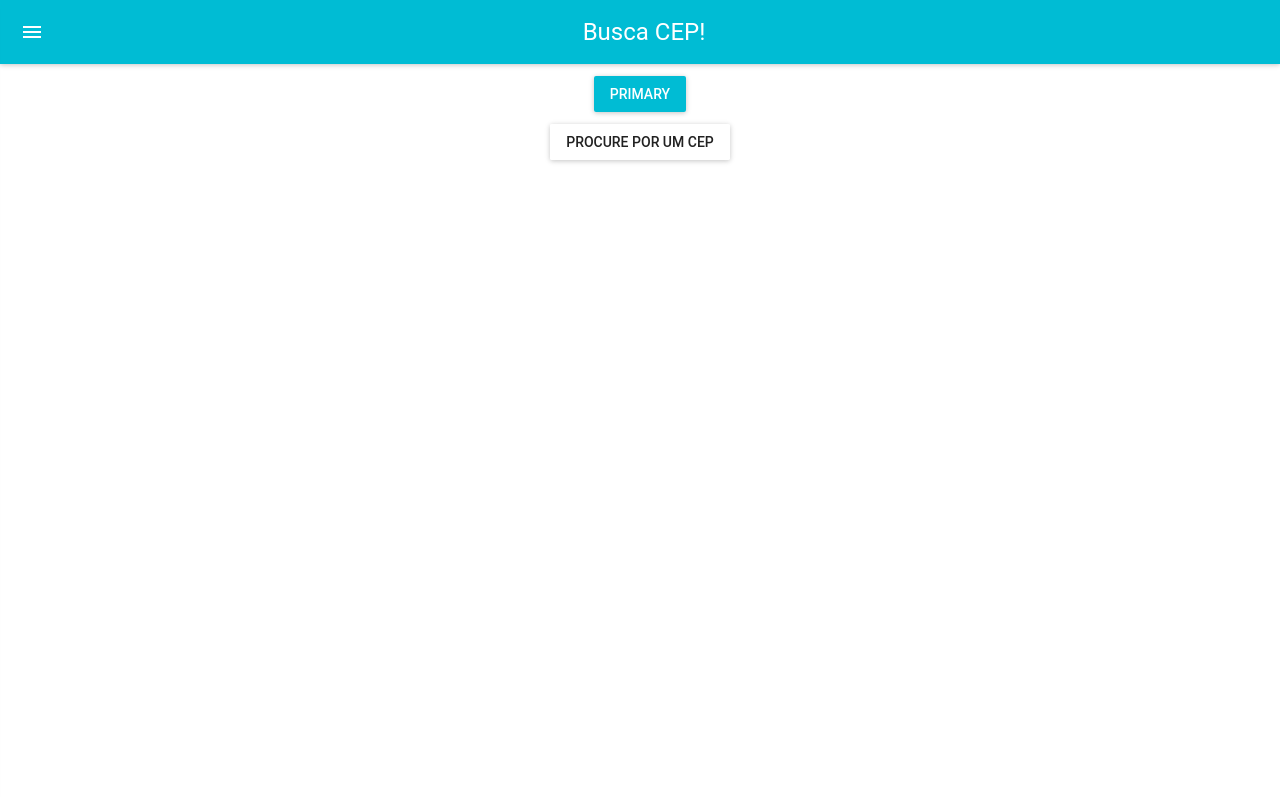
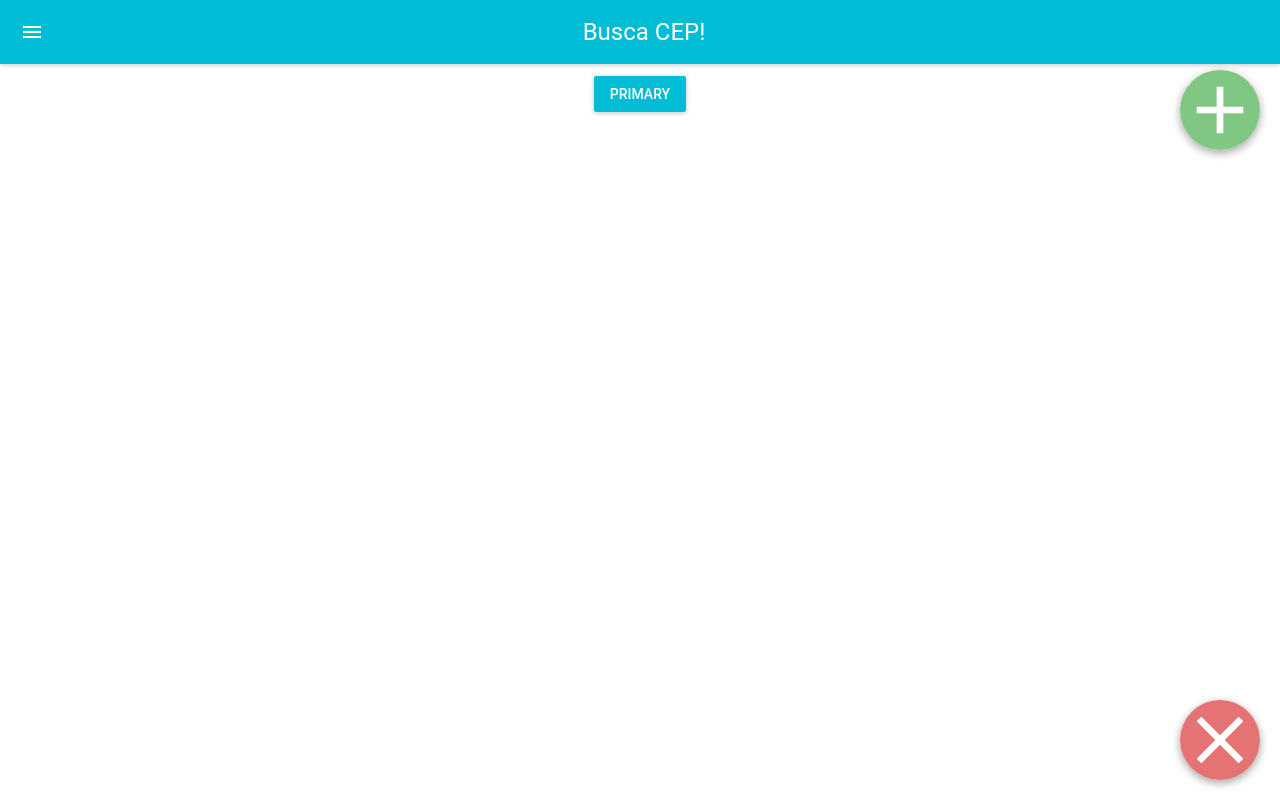
Before and after one commit to Ryuuki941/cep-busca, a React (Create React App) app: page / in a window 1280 px wide. Built offline with nearby package versions, Linux system fonts and the light colour scheme; what react-tap-event-plugin would draw is missing.

Commit message:
Botoes e verifica o CEP

```diff
--- a/src/components/Header/Header.jsx
+++ b/src/components/Header/Header.jsx
@@ -3,7 +3,7 @@ import React, { Component } from 'react';
 import Drawer from 'material-ui/Drawer';
 import MenuItem from 'material-ui/MenuItem';
 import RaisedButton from 'material-ui/RaisedButton';
-import Variable from '../Variable/Variable'
+import Variable from '../Store/Variable'
 import injectTapEventPlugin from 'react-tap-event-plugin';
 injectTapEventPlugin();
 
--- a/src/components/SearchNAdd/SearchNAdd.jsx
+++ b/src/components/SearchNAdd/SearchNAdd.jsx
@@ -3,7 +3,39 @@ import Dialog from 'material-ui/Dialog';
 import FlatButton from 'material-ui/FlatButton';
 import RaisedButton from 'material-ui/RaisedButton';
 import TextField from 'material-ui/TextField';
-import Variable from '../Variable/Variable'
+import Variable from '../Store/Variable';
+import FloatingActionButton from 'material-ui/FloatingActionButton';
+import ContentAdd from 'material-ui/svg-icons/content/add';
+import ContentRemove from 'material-ui/svg-icons/content/clear';
+import { green300, red300 } from 'material-ui/styles/colors';
+
+const style1 = {
+  margin: 0,
+  top: 70,
+  right: 20,
+  bottom: 'auto',
+  left: 'auto',
+  position: 'fixed',
+};
+
+const style2 = {
+    margin: 0,
+    top: 'auto',
+    right: 20,
+    bottom: 20,
+    left: 'auto',
+    position: 'fixed',
+  };
+
+const myStyle1 = {
+    height: 80,
+    width: 80,
+};
+const myStyle2 = {
+    height: 80,
+    width: 80,
+};
+
 
 
 const customContentStyle = {
@@ -18,11 +50,11 @@ Variable.CEP = document.getElementsByName('CEP');
     open: false,
   };
 
+
+
   handleOpen = () => {
     this.setState({open: true});
   };
-
-
 
   handleCloseSearch = () => {
     this.setState({open: false});
@@ -33,17 +65,31 @@ Variable.CEP = document.getElementsByName('CEP');
     this.setState({open: false});
   };
 
-
-
-
+  onChange(event) {
+    if (event.target.value.length != 8) {
+      this.setState({ errorText: 'Digite apenas 8 Digitos ' })
+    }
+    else if (isNaN(event.target.value) == true) {
+        this.setState({ errorText: 'Por favor coloque apenas numeros' })
+      //desabilitar o 'procure'
+    }else if (event.target.value.replace(/\s/g,"") == '') {
+        this.setState({ errorText: 'Por favor coloque apenas numeros' })
+      //desabilitar o 'procure'
+    }else {
+      this.setState({ errorText: '' })
+      //abilitar o 'procure'
+    }
+  }
   render() {
     const actions = [
       <FlatButton
+        className="Cancelar"
         label="Cancelar"
         primary={true}
         onClick={this.handleCloseNormal}
       />,
       <FlatButton
+        className="Procure"
         label="Procure"
         primary={true}
         onClick={this.handleCloseSearch}
@@ -52,7 +98,23 @@ Variable.CEP = document.getElementsByName('CEP');
 
     return (
       <div>
-        <RaisedButton label="Procure por um CEP" onClick={this.handleOpen} />
+        <FloatingActionButton
+            id="add"
+            style={style1}
+            onClick={this.handleOpen}
+            backgroundColor= {green300}
+            iconStyle={ myStyle1 }
+        >
+            <ContentAdd />
+        </FloatingActionButton>
+        <FloatingActionButton
+            id="delete"
+            style={style2}
+            backgroundColor= {red300}
+            iconStyle={ myStyle2 }
+        >
+            <ContentRemove />
+        </FloatingActionButton>
         <Dialog
           title="Procure por um CEP"
           actions={actions}
@@ -65,6 +127,8 @@ Variable.CEP = document.getElementsByName('CEP');
            label="CEP"
            floatingLabelText="Digite um CEP"
            value = {this.textFieldValue}
+           errorText= {this.state.errorText}
+           onChange={this.onChange.bind(this)}
            />
         </Dialog>
       </div>
--- /dev/null
+++ b/src/components/Store/Variable.js
@@ -0,0 +1,9 @@
+ import React from 'react';
+
+ class VariableCEP {
+     constructor() {
+         //colocar o CEP
+     }
+ }
+
+ export default (new VariableCEP);
```
Also changed, not shown: src/components/Variable/Variable.js (deleted, +0 -10 lines), src/components/Action/ConnAPI.js (added).
